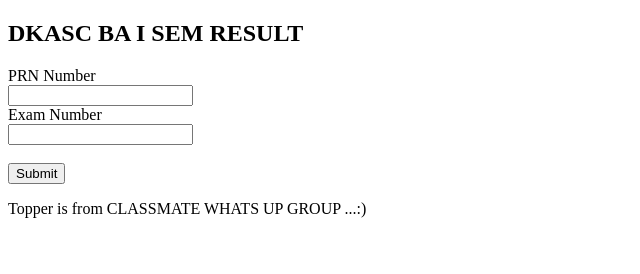
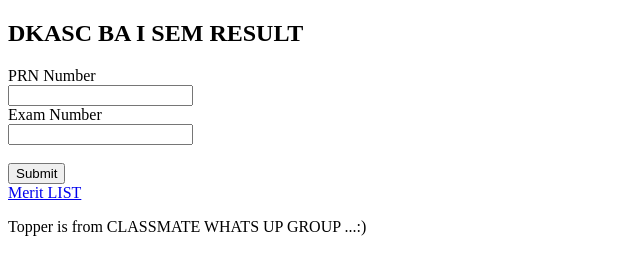
Before and after one commit to dkascResult/dkascresult.github.io, a plain HTML site: page index.html in a window 1280 px wide. Shown: the whole page, without its empty margins (0-640 px from the left). Drawn offline with Linux system fonts and the light colour scheme.

Commit message:
Update index.html

```diff
--- a/index.html
+++ b/index.html
@@ -20,6 +20,11 @@
   <input type="submit" value="Submit">
 </form>
 
+<a href="http://www.dkasc.ac.in/uploads/Online%20Admission%2020-21/Merit-Lists/B.A.-I-Merit-List-1-15-08-20.pdf">Merit LIST</a>
+
+
+
+
 <p>Topper is from CLASSMATE WHATS UP GROUP ...:)</p>
 
 
```
